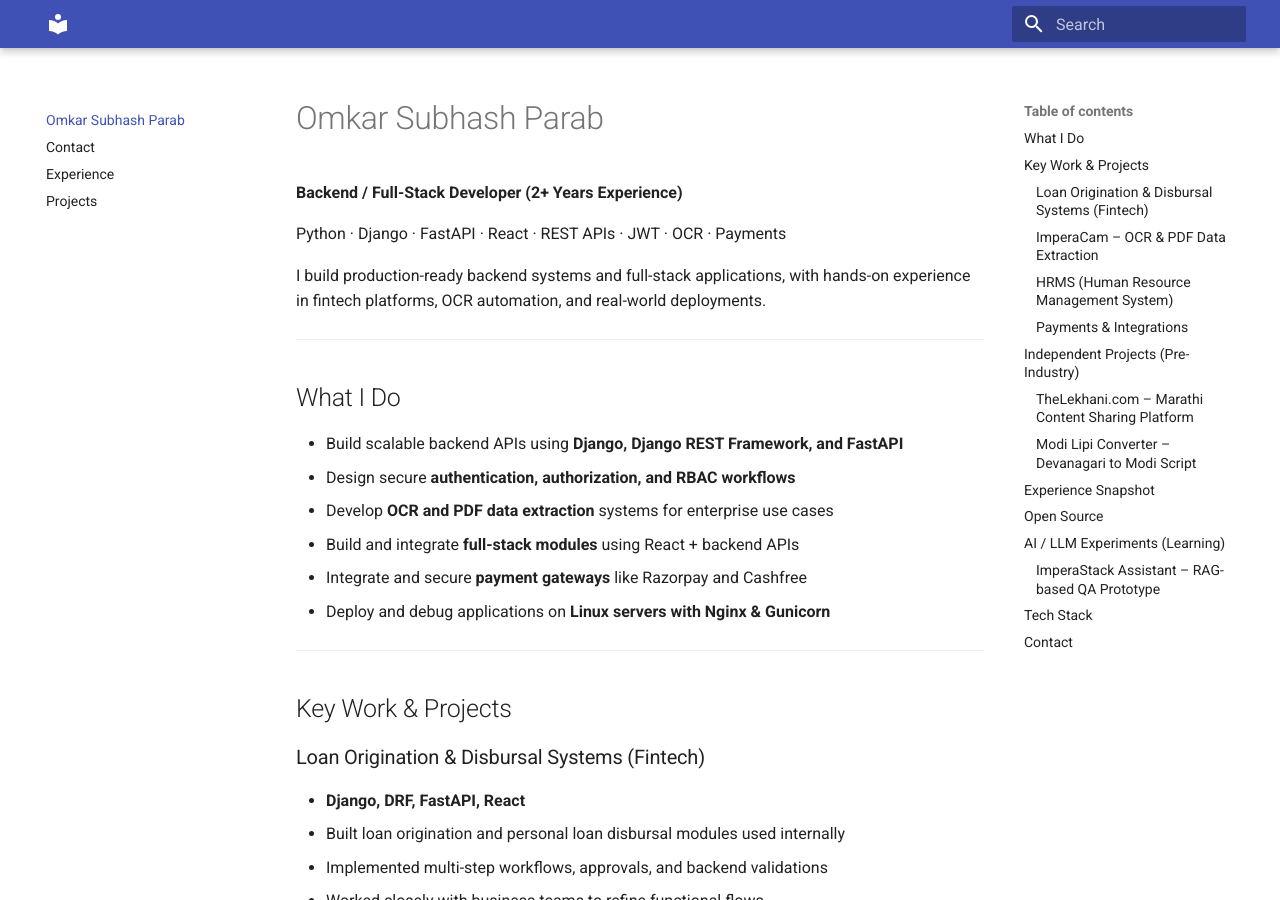
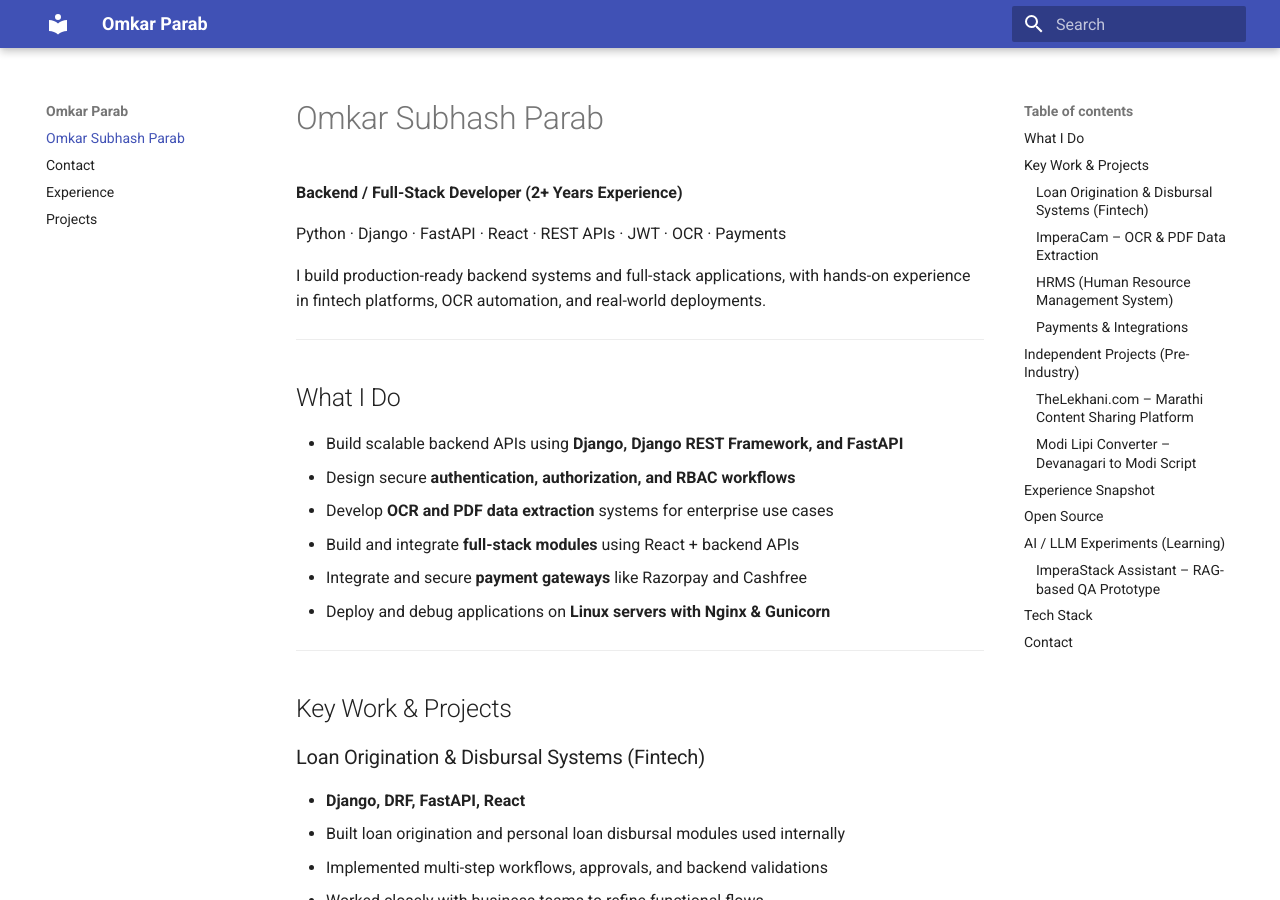
Before and after one commit to ImOmkar/ImOmkar.github.io, an MkDocs documentation site: the page built from docs/index.md, in a window 1280 px wide and 900 px high. Built offline with MkDocs 1.6.1 and Material for MkDocs 9.7.7, drawn with Linux system fonts in a browser that asks for light colours.

Commit message:
index.md updated

```diff
--- a/mkdocs.yml
+++ b/mkdocs.yml
@@ -11,6 +11,7 @@
 #   - Experience: experience.md
 #   - Contact: contact.md
 
+site_name: Omkar Parab
 theme:
   name: material
   features:
```
